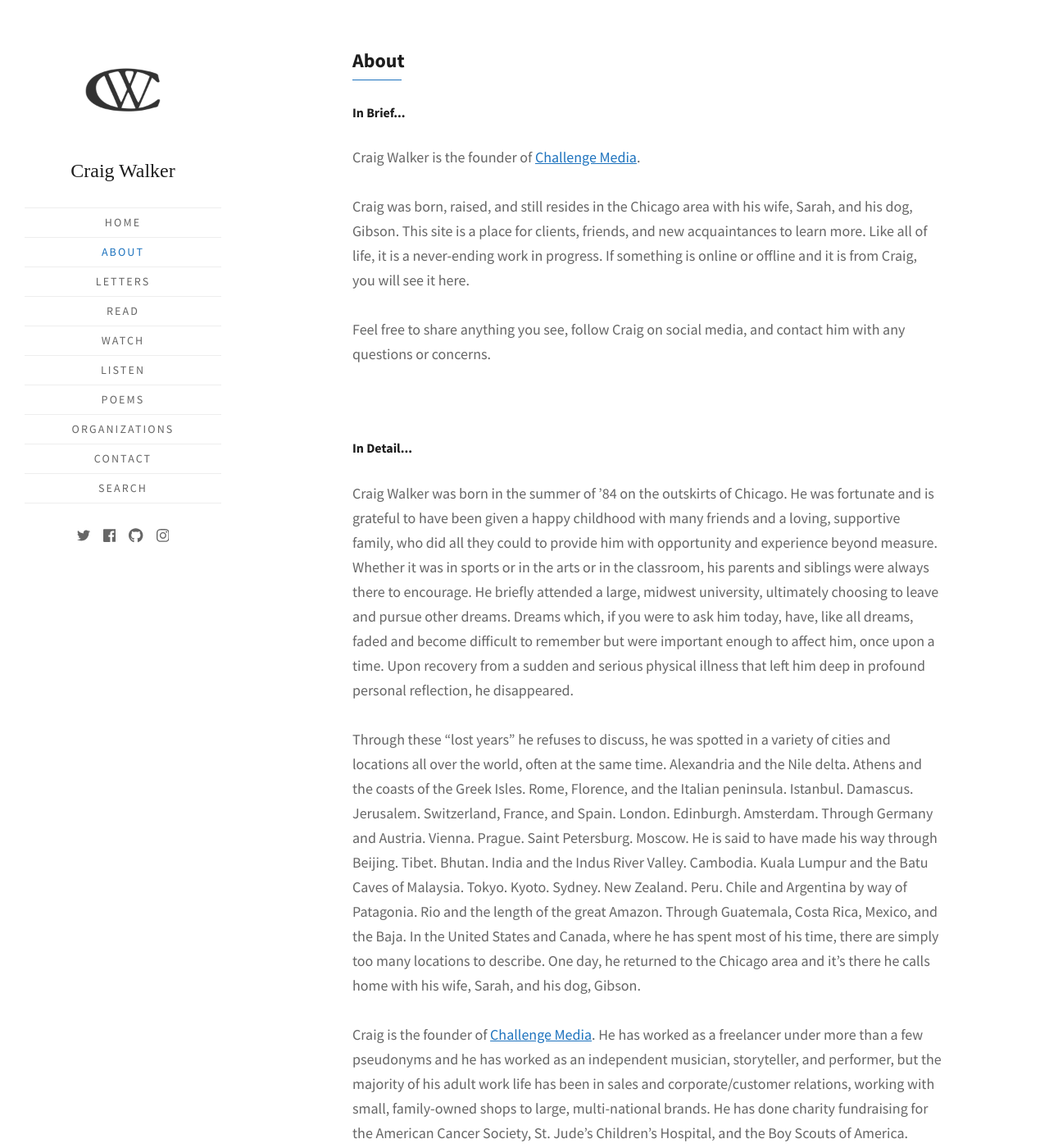
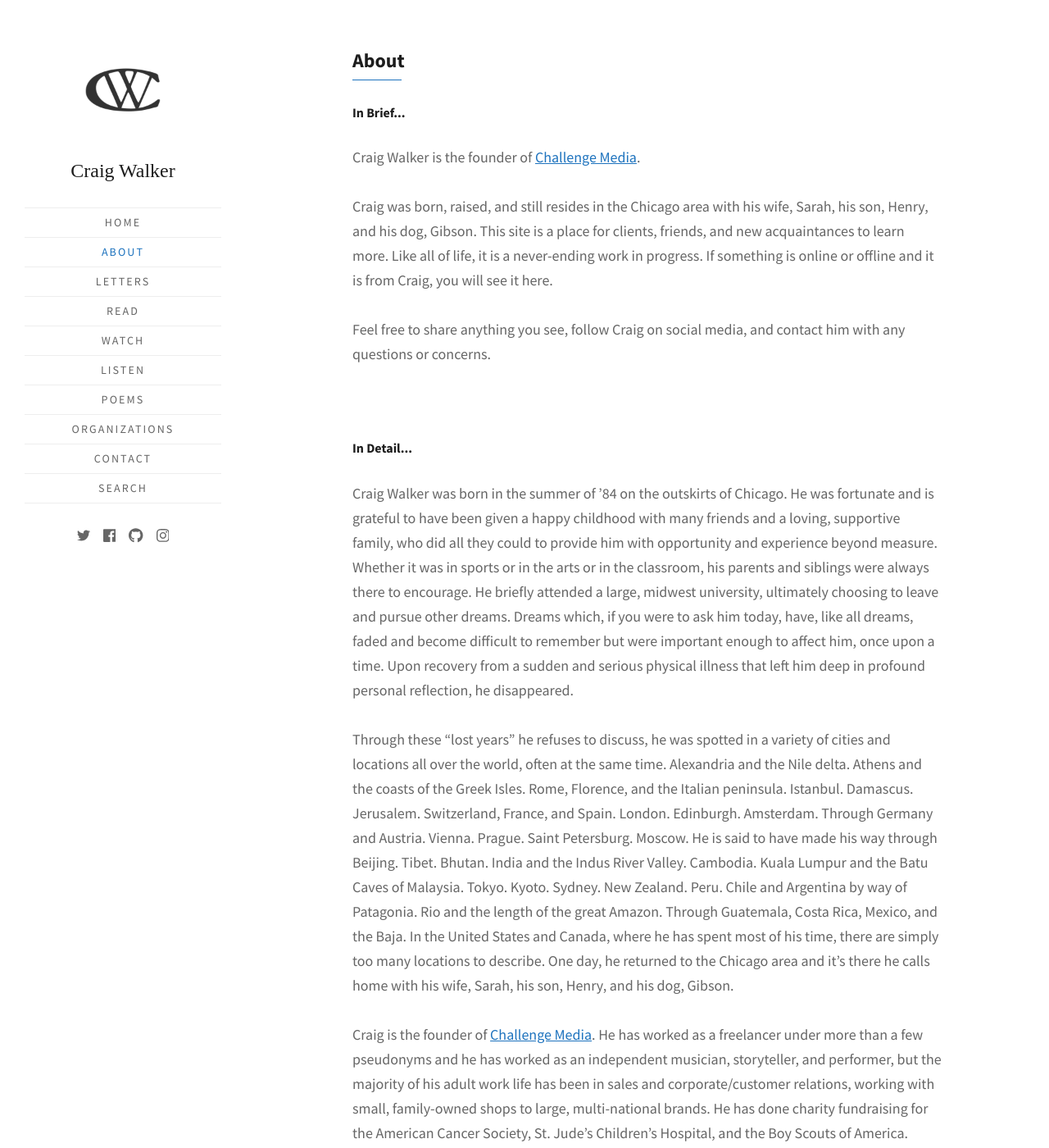
Before and after one commit to walkercraig/walkercraig, a Jekyll site: the page built from about.html, in a window 1280 px wide and 1400 px high. Shown: the whole window at 82% size. Built offline with Jekyll 4.4.1, drawn with Linux system fonts in a browser that asks for light colours; some web fonts are replaced.

Commit message:
Update about.html

```diff
--- a/about.html
+++ b/about.html
@@ -12,7 +12,7 @@
 
     <p>Craig Walker is the founder of <a href="http://challenge.media/">Challenge Media</a>.</p>
 
-    <p>Craig was born, raised, and still resides in the Chicago area with his wife, Sarah, and his dog, Gibson. This site is a place for clients, friends, and new acquaintances to learn more. Like all of life, it is a never-ending work in progress. If something is online or offline and it is from Craig, you will see it here.</p>
+    <p>Craig was born, raised, and still resides in the Chicago area with his wife, Sarah, his son, Henry, and his dog, Gibson. This site is a place for clients, friends, and new acquaintances to learn more. Like all of life, it is a never-ending work in progress. If something is online or offline and it is from Craig, you will see it here.</p>
 
     <p>Feel free to share anything you see, follow Craig on social media, and contact him with any questions or concerns.</p>
     <br/>
@@ -20,7 +20,7 @@
 
     <p>Craig Walker was born in the summer of ’84 on the outskirts of Chicago. He was fortunate and is grateful to have been given a happy childhood with many friends and a loving, supportive family, who did all they could to provide him with opportunity and experience beyond measure. Whether it was in sports or in the arts or in the classroom, his parents and siblings were always there to encourage. He briefly attended a large, midwest university, ultimately choosing to leave and pursue other dreams. Dreams which, if you were to ask him today, have, like all dreams, faded and become difficult to remember but were important enough to affect him, once upon a time. Upon recovery from a sudden and serious physical illness that left him deep in profound personal reflection, he disappeared.</p>
 
-    <p>Through these “lost years” he refuses to discuss, he was spotted in a variety of cities and locations all over the world, often at the same time. Alexandria and the Nile delta. Athens and the coasts of the Greek Isles. Rome, Florence, and the Italian peninsula. Istanbul. Damascus. Jerusalem. Switzerland, France, and Spain. London. Edinburgh. Amsterdam. Through Germany and Austria. Vienna. Prague. Saint Petersburg. Moscow. He is said to have made his way through Beijing. Tibet. Bhutan. India and the Indus River Valley. Cambodia. Kuala Lumpur and the Batu Caves of Malaysia. Tokyo. Kyoto. Sydney. New Zealand. Peru. Chile and Argentina by way of Patagonia. Rio and the length of the great Amazon. Through Guatemala, Costa Rica, Mexico, and the Baja. In the United States and Canada, where he has spent most of his time, there are simply too many locations to describe. One day, he returned to the Chicago area and it’s there he calls home with his wife, Sarah, and his dog, Gibson.</p>
+    <p>Through these “lost years” he refuses to discuss, he was spotted in a variety of cities and locations all over the world, often at the same time. Alexandria and the Nile delta. Athens and the coasts of the Greek Isles. Rome, Florence, and the Italian peninsula. Istanbul. Damascus. Jerusalem. Switzerland, France, and Spain. London. Edinburgh. Amsterdam. Through Germany and Austria. Vienna. Prague. Saint Petersburg. Moscow. He is said to have made his way through Beijing. Tibet. Bhutan. India and the Indus River Valley. Cambodia. Kuala Lumpur and the Batu Caves of Malaysia. Tokyo. Kyoto. Sydney. New Zealand. Peru. Chile and Argentina by way of Patagonia. Rio and the length of the great Amazon. Through Guatemala, Costa Rica, Mexico, and the Baja. In the United States and Canada, where he has spent most of his time, there are simply too many locations to describe. One day, he returned to the Chicago area and it’s there he calls home with his wife, Sarah, his son, Henry, and his dog, Gibson.</p>
 
     <p>Craig is the founder of <a href="http://challenge.media/">Challenge Media</a>. He has worked as a freelancer under more than a few pseudonyms and he has worked as an independent musician, storyteller, and performer, but the majority of his adult work life has been in sales and corporate/customer relations, working with small, family-owned shops to large, multi-national brands. He has done charity fundraising for the American Cancer Society, St. Jude’s Children’s Hospital, and the Boy Scouts of America. Through it all, one thing has remained constant: a passion for meeting new people and a willingness to embrace life and its many challenges and experiences with a positive outlook and an open mind.</p>
 
```
